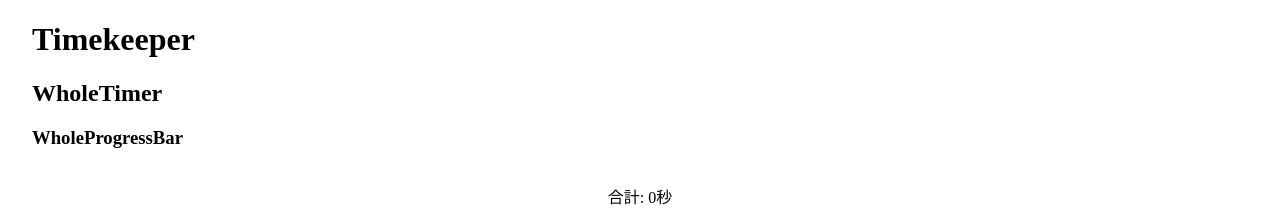
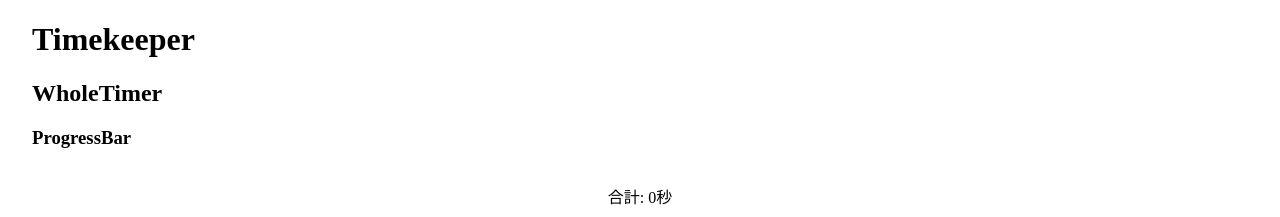
Before and after one commit to youichiro/timekeeper, a Next.js app: page / in a window 1280 px wide. Shown: the top 217 px of the page. Built offline with nearby package versions, Linux system fonts and the light colour scheme.

Commit message:
ProgressBar.tsxに名前変更

```diff
--- a/components/WholeProgressBar.tsx
+++ b/components/ProgressBar.tsx
@@ -1,18 +1,18 @@
 import React from 'react'
 import { LinearProgress, Grid } from '@material-ui/core'
 
-type WholeProgressBarProps = {
+type ProgressBarProps = {
   total: number
   elapsed: number
 }
 
-const WholeProgressBar: React.FC<WholeProgressBarProps> = (props) => {
+const ProgressBar: React.FC<ProgressBarProps> = (props) => {
   const progress = (props.elapsed / props.total) * 100.0
   const remained = props.total - props.elapsed
 
   return (
     <div>
-      <h3>WholeProgressBar</h3>
+      <h3>ProgressBar</h3>
       <div style={{ flexGrow: 1 }}>
         <Grid container spacing={3} justify="space-between">
           <Grid item xs={12}>
@@ -38,4 +38,4 @@ const WholeProgressBar: React.FC<WholeProgressBarProps> = (props) => {
   )
 }
 
-export default WholeProgressBar
+export default ProgressBar
--- a/components/WholeTimer.tsx
+++ b/components/WholeTimer.tsx
@@ -1,6 +1,6 @@
 import React, { useState, useEffect, useCallback, createContext } from 'react'
 
-import WholeProgressBar from './WholeProgressBar'
+import ProgressBar from './ProgressBar'
 import WholeTimeForm from './WholeTimeForm'
 import StartButton from './StartButton'
 import { BlockTime, WholeProgress } from '../interfaces'
@@ -58,7 +58,7 @@ const WholeTimer: React.FC = () => {
   return (
     <div>
       <h2>WholeTimer</h2>
-      <WholeProgressBar
+      <ProgressBar
         total={wholeProgress.totalSeconds}
         elapsed={elapsedSeconds}
       />
```
